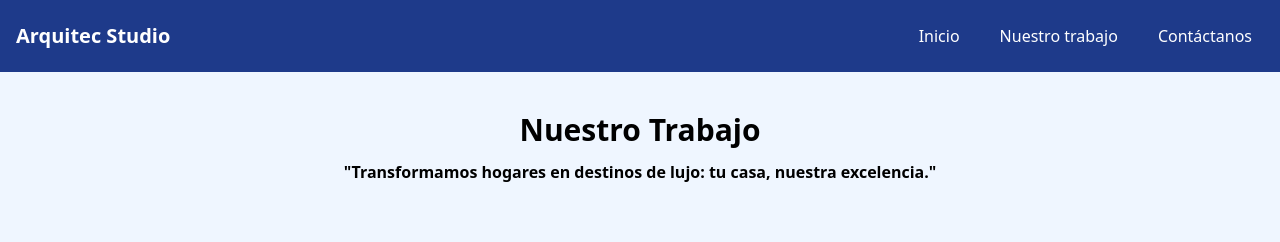
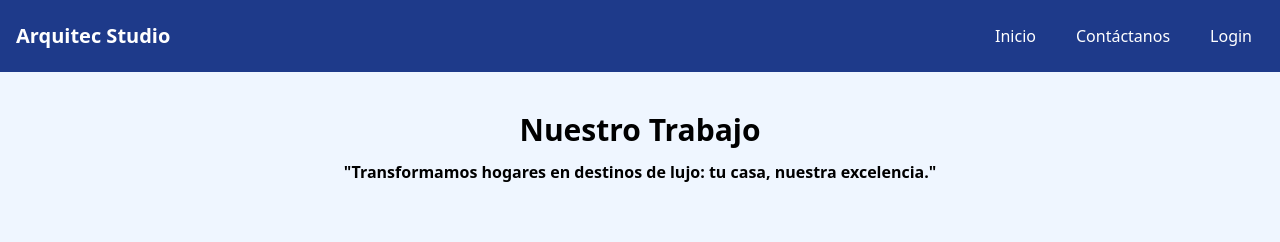
Before and after one commit to LinaMarinj/arquitecto, a plain HTML site: page galeria.html in a window 1280 px wide. Shown: the top 242 px of the page. Drawn offline with nearby package versions, Linux system fonts and the light colour scheme.

Commit message:
ancla coreccion

```diff
--- a/galeria.html
+++ b/galeria.html
@@ -16,8 +16,8 @@
             <a href="#" class="text-white text-xl font-bold">Arquitec Studio</a>
             <div class="hidden md:flex space-x-4">
                 <a href="index.html" class="text-white hover:bg-blue-700 px-3 py-2 rounded">Inicio</a>
-                <a href="galeria.html" class="text-white hover:bg-blue-700 px-3 py-2 rounded">Nuestro trabajo</a>
                 <a href="contactenos.html" class="text-white hover:bg-blue-700 px-3 py-2 rounded">Contáctanos</a>
+                <a href="login.html" class="text-white hover:bg-blue-700 px-3 py-2 rounded">Login</a>
             </div>
             <div class="md:hidden">
                 <button class="text-white focus:outline-none" id="menu-button">
```
